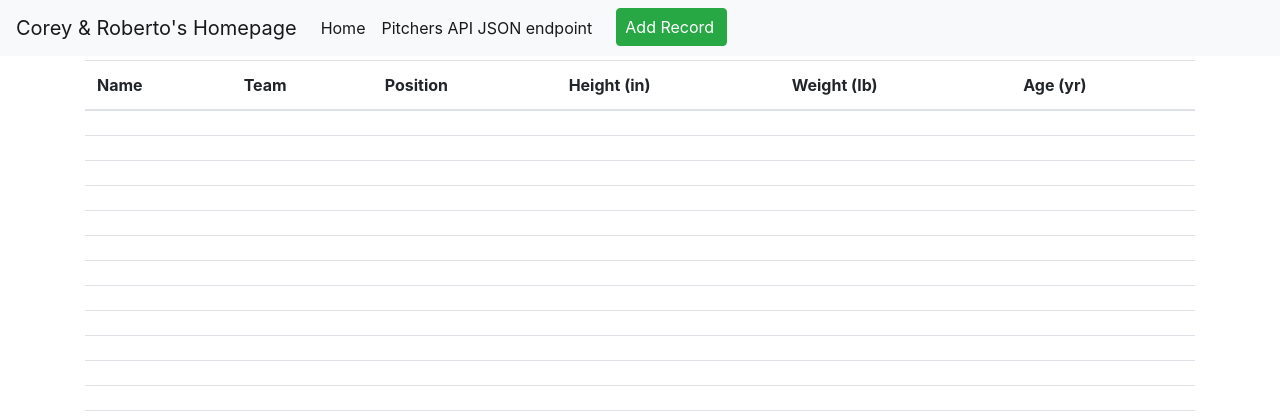
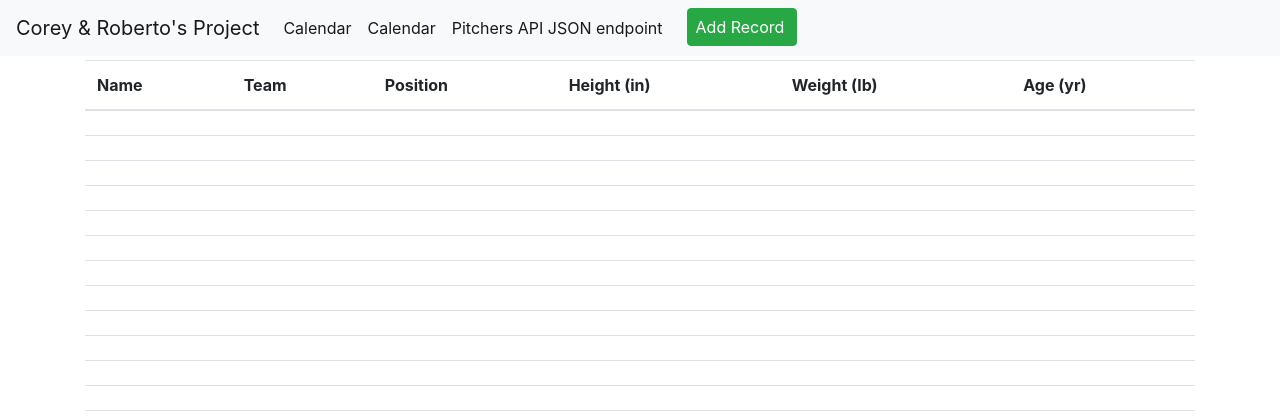
Before and after one commit to rpr325/WebAppAlpha, a Flask app: page / in a window 1280 px wide. Shown: the top 420 px of the page. Run offline with Flask 2, Linux system fonts and the light colour scheme; data comes from the database, SQL or seed files in the repository; lists and menus that the app fills with data are empty; some libraries are stand-ins or nearby versions.

Commit message:
Task: Add navbar menu item for Calendar feature.

```diff
--- a/app/templates/layout.html
+++ b/app/templates/layout.html
@@ -22,7 +22,7 @@
 <!-- As a heading -->
 
 <nav class="navbar navbar-expand-lg navbar-light bg-light mb-1">
-  <a class="navbar-brand" href="#">{% if user %}{{ user.username }}'s Homepage{% else %}
+  <a class="navbar-brand" href="#">{% if user %}{{ user.username }}'s Project{% else %}
     <title>Welcome to My Homepage</title>
     {% endif %}</a>
   <button aria-controls="navbarNavDropdown" aria-expanded="false" aria-label="Toggle navigation" class="navbar-toggler" data-target="#navbarNavDropdown" data-toggle="collapse" type="button">
@@ -31,7 +31,10 @@
   <div class="collapse navbar-collapse" id="navbarNavDropdown">
     <ul class="navbar-nav">
       <li class="nav-item active">
-        <a class="nav-link" href="/">Home <span class="sr-only">(current)</span></a>
+        <a class="nav-link" href="/">Calendar<span class="sr-only">(current)</span></a>
+      </li>
+        <li class="nav-item active">
+        <a class="nav-link" href="/">Calendar<span class="sr-only">(current)</span></a>
       </li>
       <li class="nav-item active">
         <a class="nav-link" href="api/v1/pitchers">Pitchers API JSON endpoint <span class="sr-only">(current)</span></a>
```
